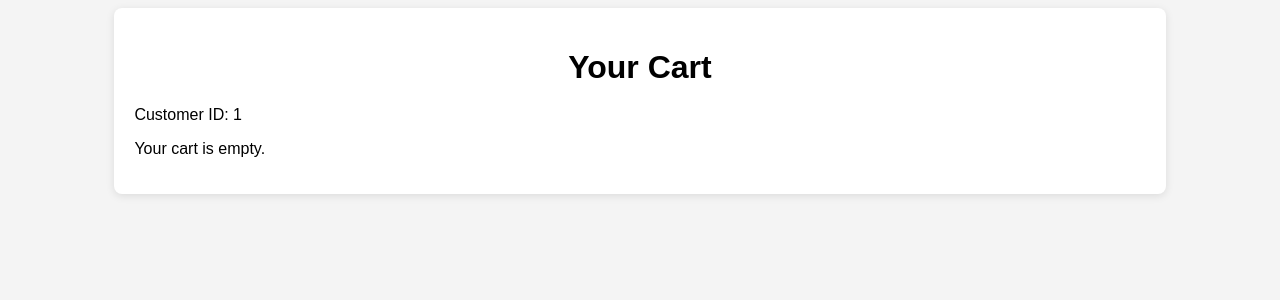
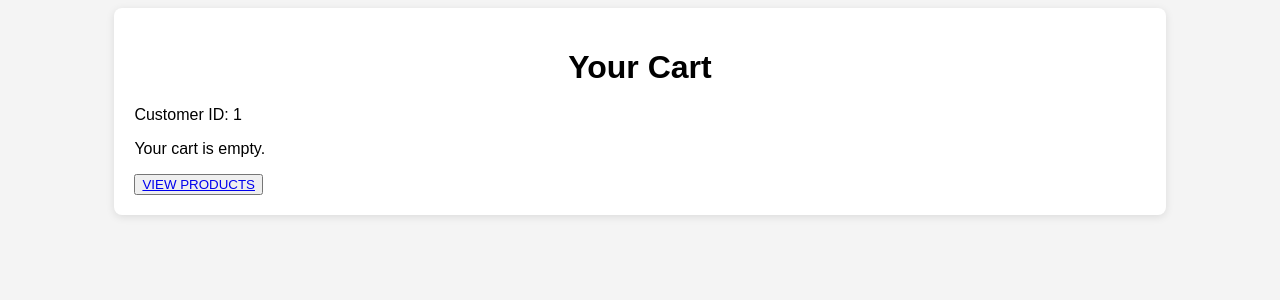
Before and after one commit to plushysleeve05/studentMarket, a PHP site: page /view/view_cart.php in a window 1280 px wide. Shown: the top 300 px of the page. Run offline with PHP 8.4, Linux system fonts and the light colour scheme; the visitor is signed in with stand-in values (Sample User, id 1); data that the repository does not hold is empty.

Commit message:
modified:   view/view_cart.php

```diff
--- a/view/view_cart.php
+++ b/view/view_cart.php
@@ -74,7 +74,9 @@ $cartItems = $cart->getCartByCustomer($customer_id);
             <a href="checkout.php" class="checkout-btn">Proceed to Checkout</a>
         <?php else: ?>
             <p>Your cart is empty.</p>
+            <button><a href="view_products.php">VIEW PRODUCTS</a></button>
         <?php endif; ?>
+
     </div>
 </body>
 
```
